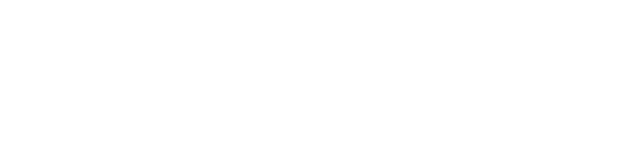
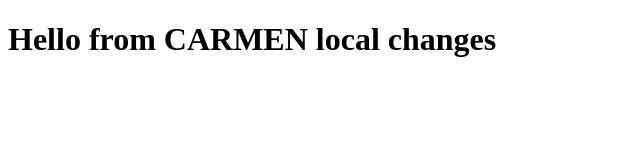
Before and after one commit to Kitschest/git-lab, a plain HTML site: page index.html in a window 1280 px wide. Shown: the whole page, without its empty margins (0-640 px from the left). Drawn offline with Linux system fonts and the light colour scheme.

Commit message:
First Change Carmen local repo

```diff
--- a/index.html
+++ b/index.html
@@ -7,6 +7,6 @@
     <title>Document</title>
 </head>
 <body>
-
+    <h1>Hello from CARMEN local changes</h1>
 </body>
 </html>
```
